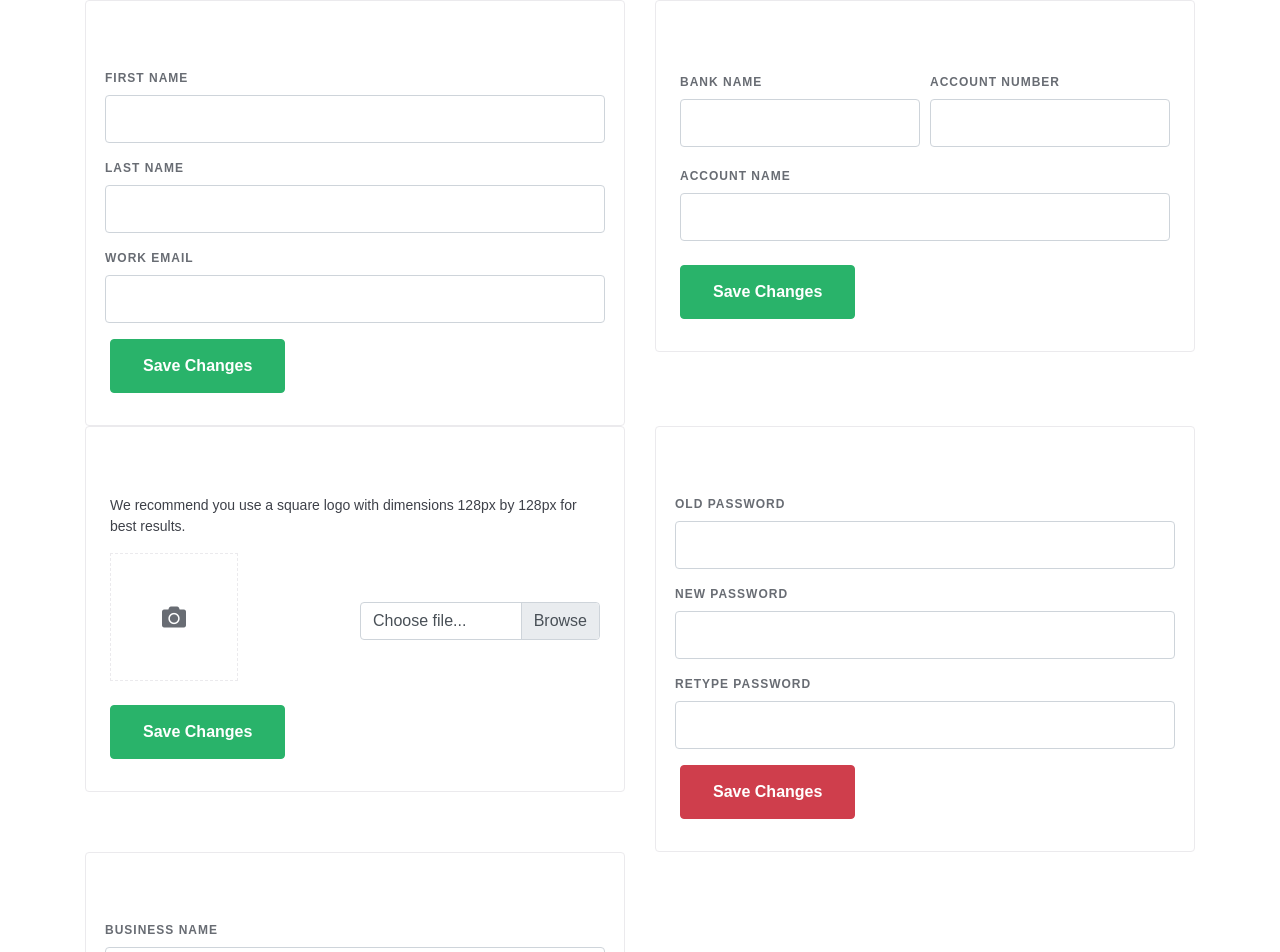
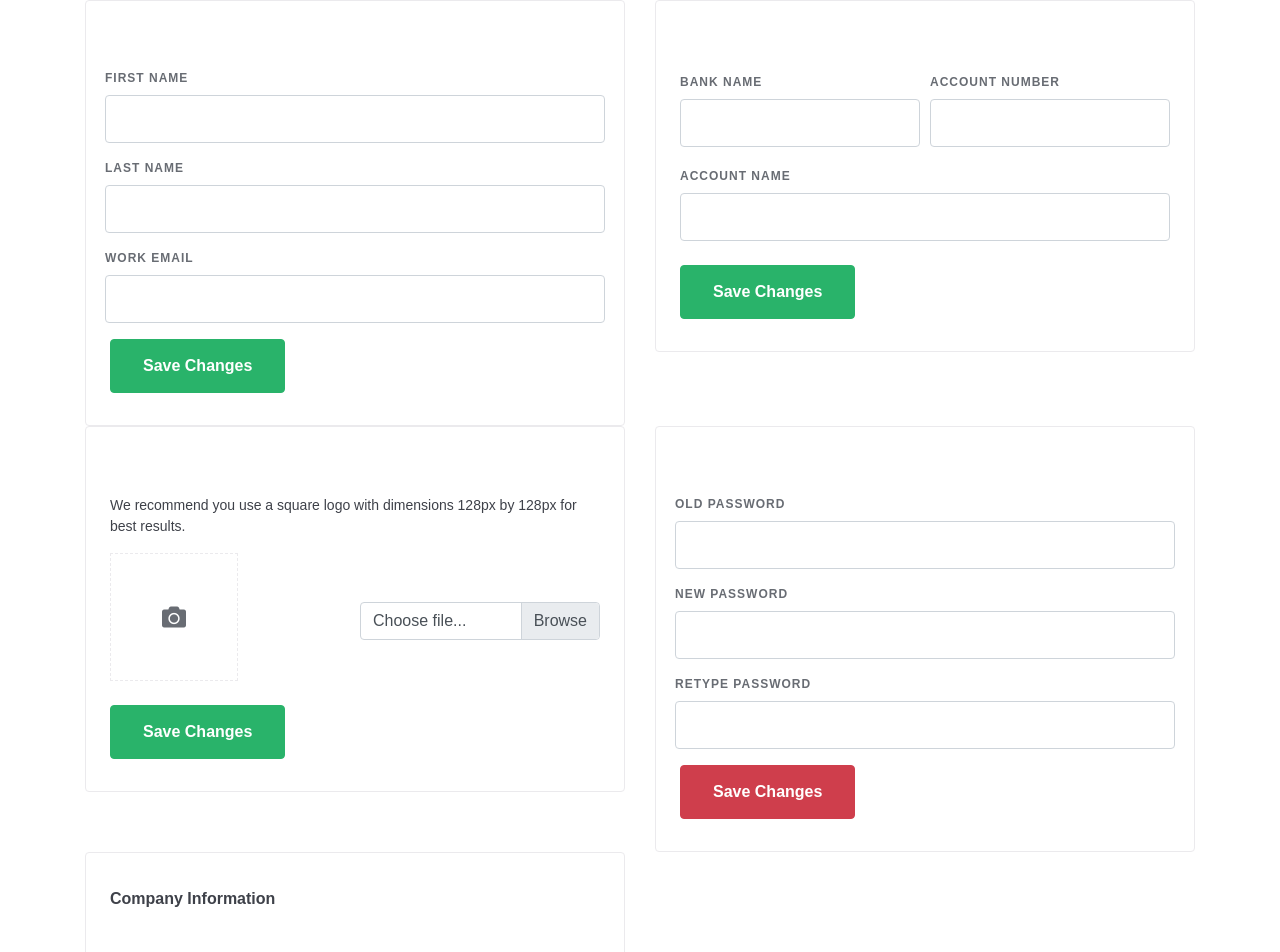
Before and after one commit to Igho-Godwin/vue-app, a Vue app: page /all-cards in a window 1280 px wide. Shown: the top 952 px of the page. Built offline with nearby package versions, Linux system fonts and the light colour scheme; a web font is replaced by a local one.

Commit message:
card-header slot included

```diff
--- a/src/components/settings/CompanyInformation.vue
+++ b/src/components/settings/CompanyInformation.vue
@@ -1,6 +1,9 @@
 <template>
   <div>
-    <Card header="Company Information">
+    <Card>
+      <div slot="card-header">
+        <h3>Company Information</h3>
+      </div>
       <div slot="card-body">
         <form>
           <div class="form-row mb-3">
```
